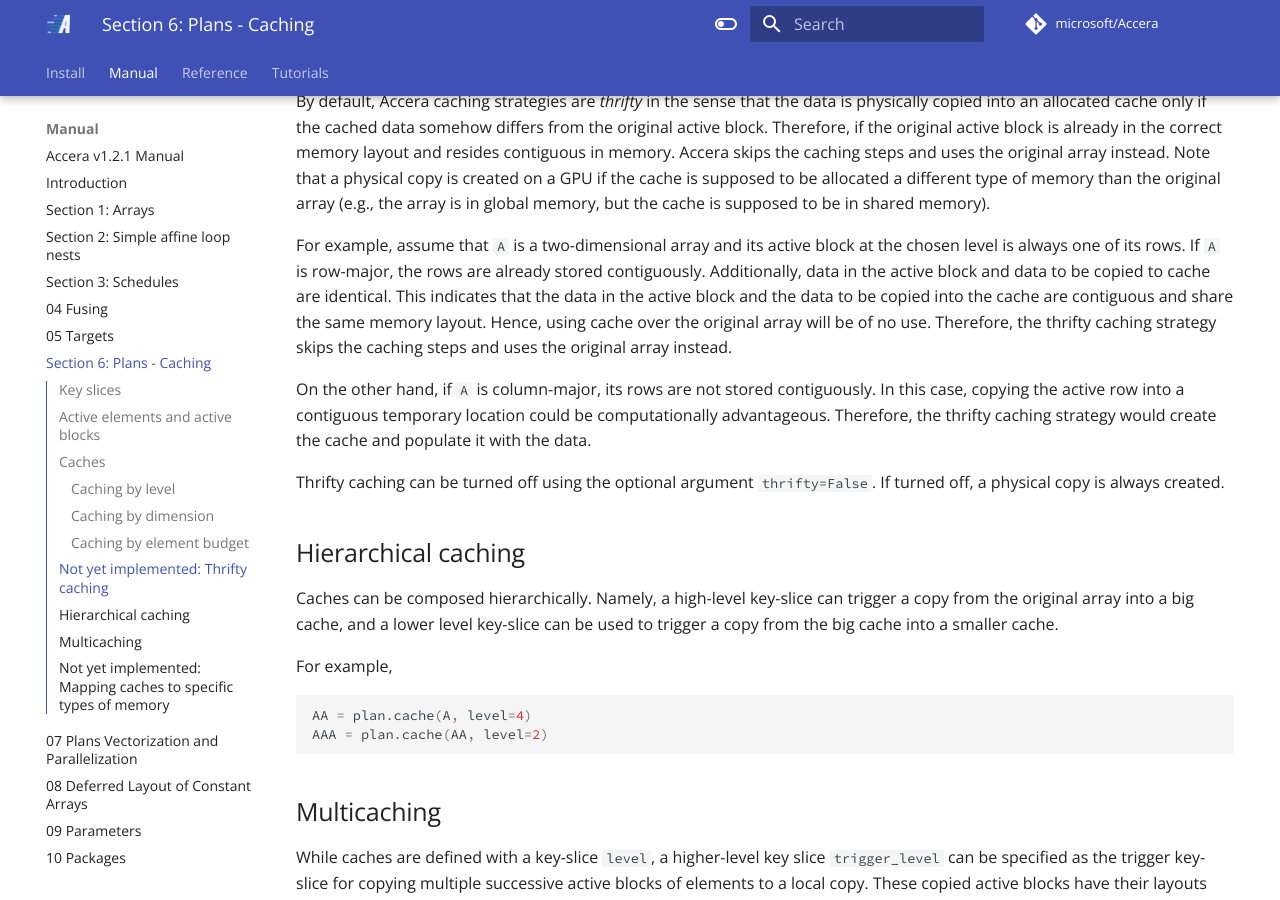
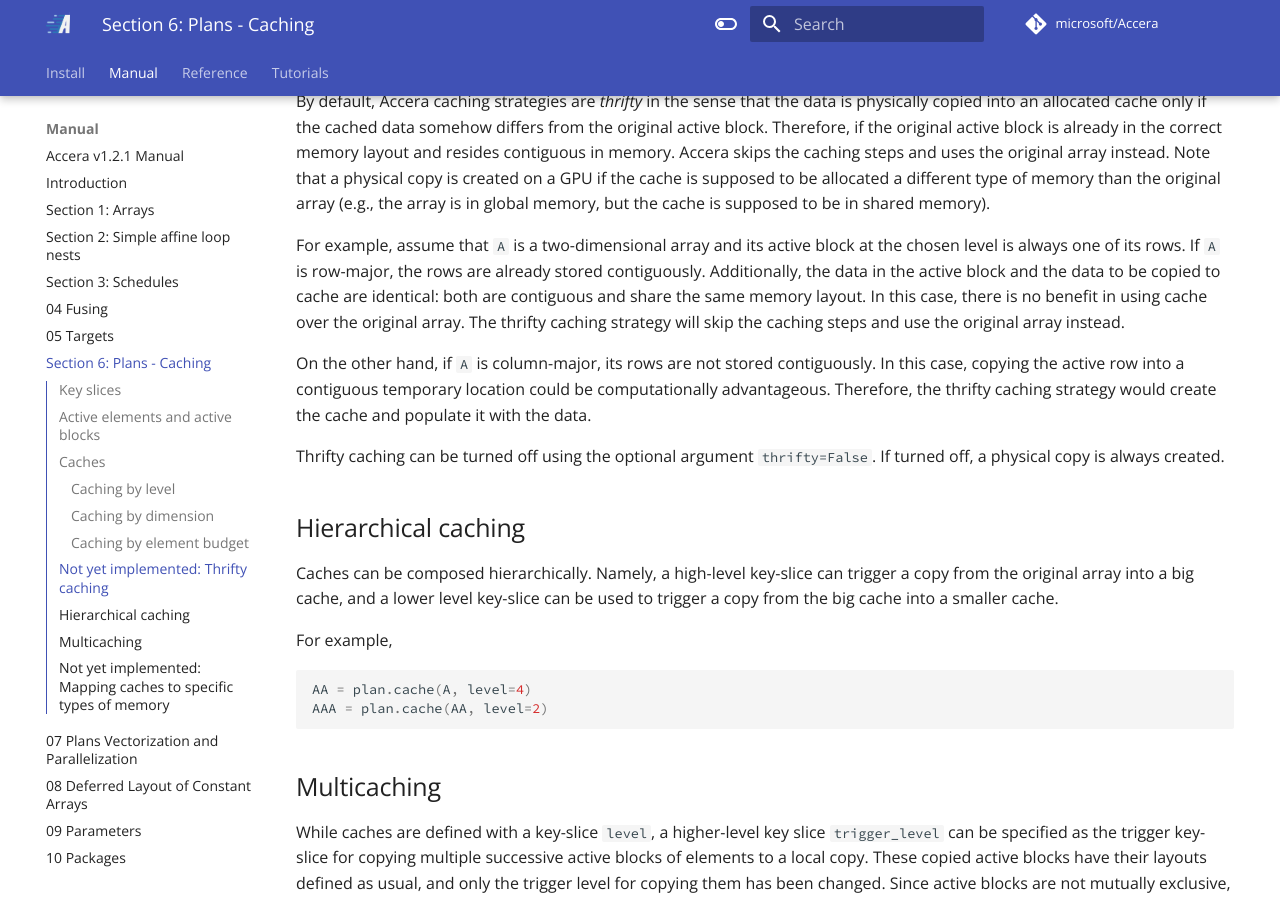
Before and after one commit to microsoft/Accera, an MkDocs documentation site: the page built from docs/Manual/06 Plans - Caching.md, in a window 1280 px wide and 900 px high, scrolled down 2354 px. Built offline with MkDocs 1.6.1 and Material for MkDocs 9.7.7, drawn with Linux system fonts in a browser that asks for light colours; comment, search, counter and statistics services are not loaded.

Commit message:
Addressed the last comment of caching.md file

```diff
--- a/docs/Manual/06 Plans - Caching.md
+++ b/docs/Manual/06 Plans - Caching.md
@@ -60,7 +60,7 @@
 ## __Not yet implemented:__ Thrifty caching
 By default, Accera caching strategies are *thrifty* in the sense that the data is physically copied into an allocated cache only if the cached data somehow differs from the original active block. Therefore, if the original active block is already in the correct memory layout and resides contiguous in memory. Accera skips the caching steps and uses the original array instead. Note that a physical copy is created on a GPU if the cache is supposed to be allocated a different type of memory than the original array (e.g., the array is in global memory, but the cache is supposed to be in shared memory).
 
-For example, assume that `A` is a two-dimensional array and its active block at the chosen level is always one of its rows. If `A` is row-major, the rows are already stored contiguously. Additionally, data in the active block and data to be copied to cache are identical. This indicates that the data in the active block and the data to be copied into the cache are contiguous and share the same memory layout. Hence, using cache over the original array will be of no use. Therefore, the thrifty caching strategy skips the caching steps and uses the original array instead.
+For example, assume that `A` is a two-dimensional array and its active block at the chosen level is always one of its rows. If `A` is row-major, the rows are already stored contiguously. Additionally, the data in the active block and the data to be copied to cache are identical: both are contiguous and share the same memory layout. In this case, there is no benefit in using cache over the original array. The thrifty caching strategy will skip the caching steps and use the original array instead.
 
 On the other hand, if `A` is column-major, its rows are not stored contiguously. In this case, copying the active row into a contiguous temporary location could be computationally advantageous. Therefore, the thrifty caching strategy would create the cache and populate it with the data.
 
```
